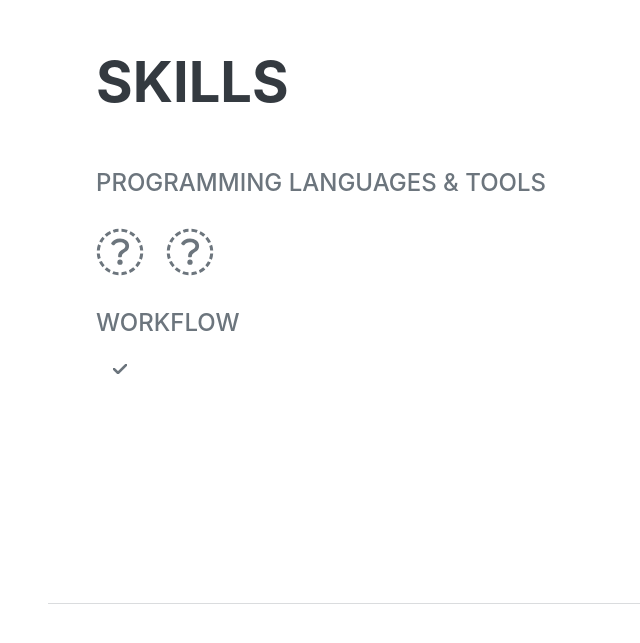
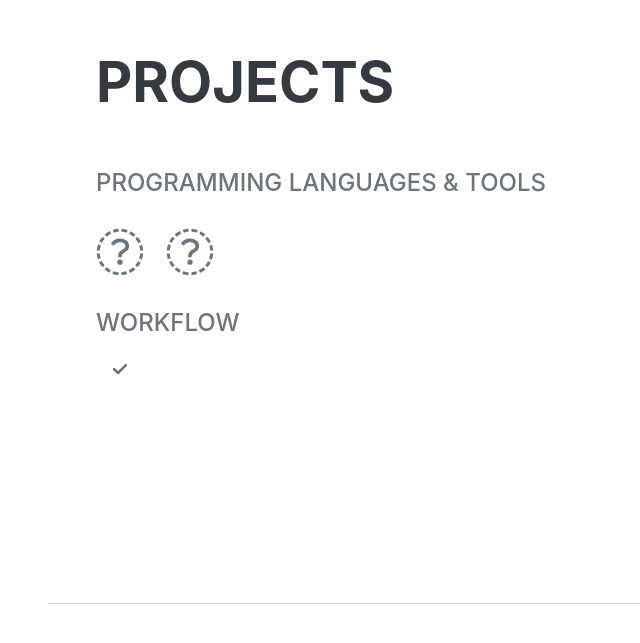
Before and after one commit to jacksonskyhcok/christianjada.dev, a plain HTML site: page index.html in a window 1280 px wide. Shown: the part 2600-3243 px from the top of the page, without its empty margins (224-864 px from the left). Drawn offline with nearby package versions, Linux system fonts and the light colour scheme; a web font is replaced by a local one.

Commit message:
Update index.html

```diff
--- a/index.html
+++ b/index.html
@@ -120,10 +120,10 @@
                 </div>
             </section>
             <hr class="m-0" />
-            <!-- Skills-->
-            <section class="resume-section" id="skills">
+            <!-- Projects-->
+            <section class="resume-section" id="projects">
                 <div class="resume-section-content">
-                    <h2 class="mb-5">Skills</h2>
+                    <h2 class="mb-5">Projects</h2>
                     <div class="subheading mb-3">Programming Languages & Tools</div>
                     <ul class="list-inline dev-icons">
                         <li class="list-inline-item"><i class="fab fa-py"></i></li>
```
